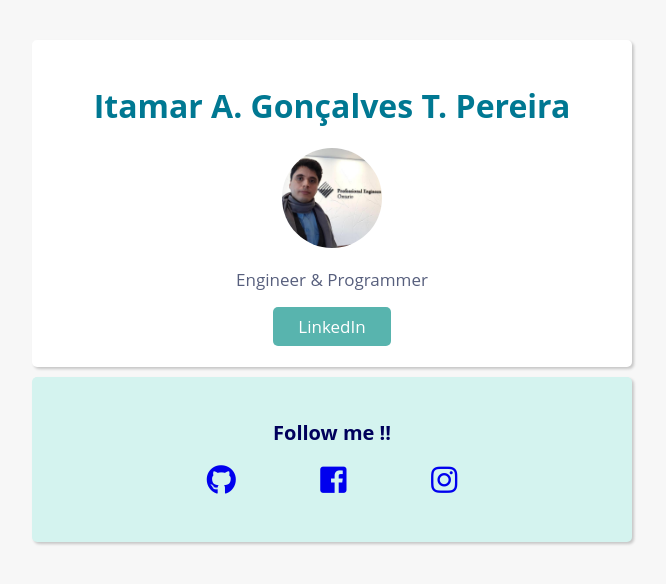
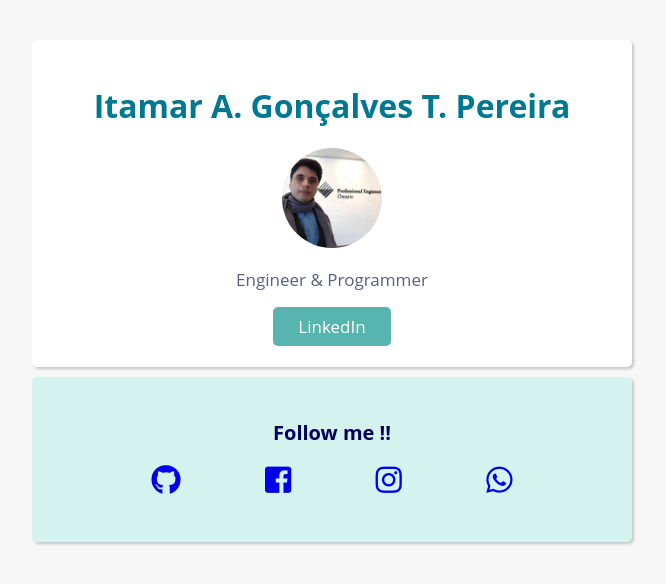
Before and after one commit to itamarpereira/profile, a plain HTML site: page index.html in a window 1280 px wide. Shown: the whole page, without its empty margins (308-974 px from the left). Drawn offline with Linux system fonts and the light colour scheme.

Commit message:
make my profile prettier

```diff
--- a/index.html
+++ b/index.html
@@ -30,6 +30,10 @@
             <a href="https://www.instagram.com/i_toros/" target="_blank">
             <i class="fab fa-instagram"></i></a>
           </li>
+          <li class="social-icon">
+            <a href="https://api.whatsapp.com/send?phone=16473255884&amp;text=Olá, Itamar" target="_blank">
+            <i class="fab fa-whatsapp" aria-hidden="true"></i></a>
+          </li>
         </ul>
       </div>
     </div>
```
